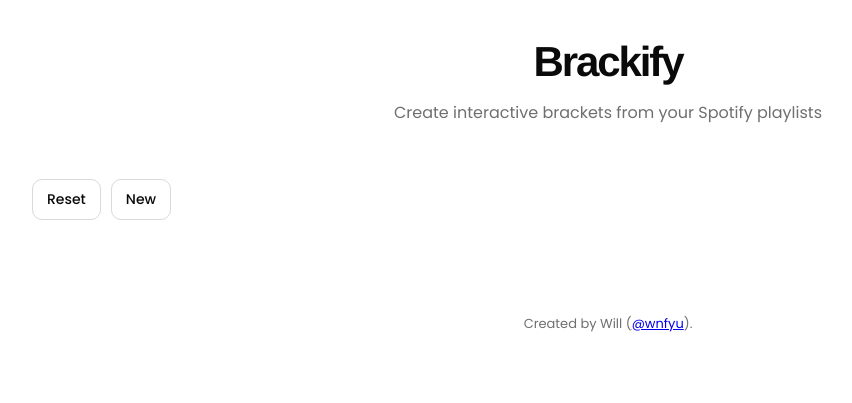
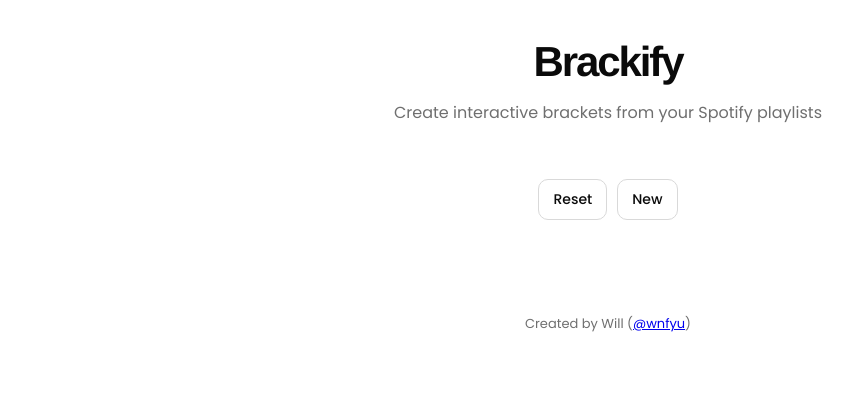
Before and after one commit to WillDeGroat/Brackify, a Flask app: page /bracket/1 in a window 1280 px wide. Shown: the top 403 px of the page, without its empty margins (32-884 px from the left). Run offline with Flask 3, Linux system fonts and the light colour scheme.

Commit message:
Tweak toolbar alignment and copy button size

```diff
--- a/brackify/static/style.css
+++ b/brackify/static/style.css
@@ -206,7 +206,7 @@ button[type='submit']:active {
 }
 
 .share-actions button {
-  padding: 10px 14px;
+  padding: 8px 18px;
   border-radius: 10px;
   border: 1px solid var(--accent);
   background: var(--accent);
@@ -261,7 +261,6 @@ button[type='submit']:active {
   justify-content: center;
   margin-top: 4px;
   margin-bottom: 12px;
-  align-self: flex-start;
   gap: 10px;
 }
 
--- a/brackify/templates/bracket.html
+++ b/brackify/templates/bracket.html
@@ -22,7 +22,7 @@
   </main>
 
   <footer>
-    <p class="footer-content">Created by Will (<a href="https://x.com/wnfyu" target="_blank" rel="noreferrer">@wnfyu</a>).</p>
+    <p class="footer-content">Created by Will (<a href="https://x.com/wnfyu" target="_blank" rel="noreferrer">@wnfyu</a>)</p>
   </footer>
 
   <div id="share-modal" class="share-modal hidden" role="dialog" aria-modal="true" aria-labelledby="share-title">
```
